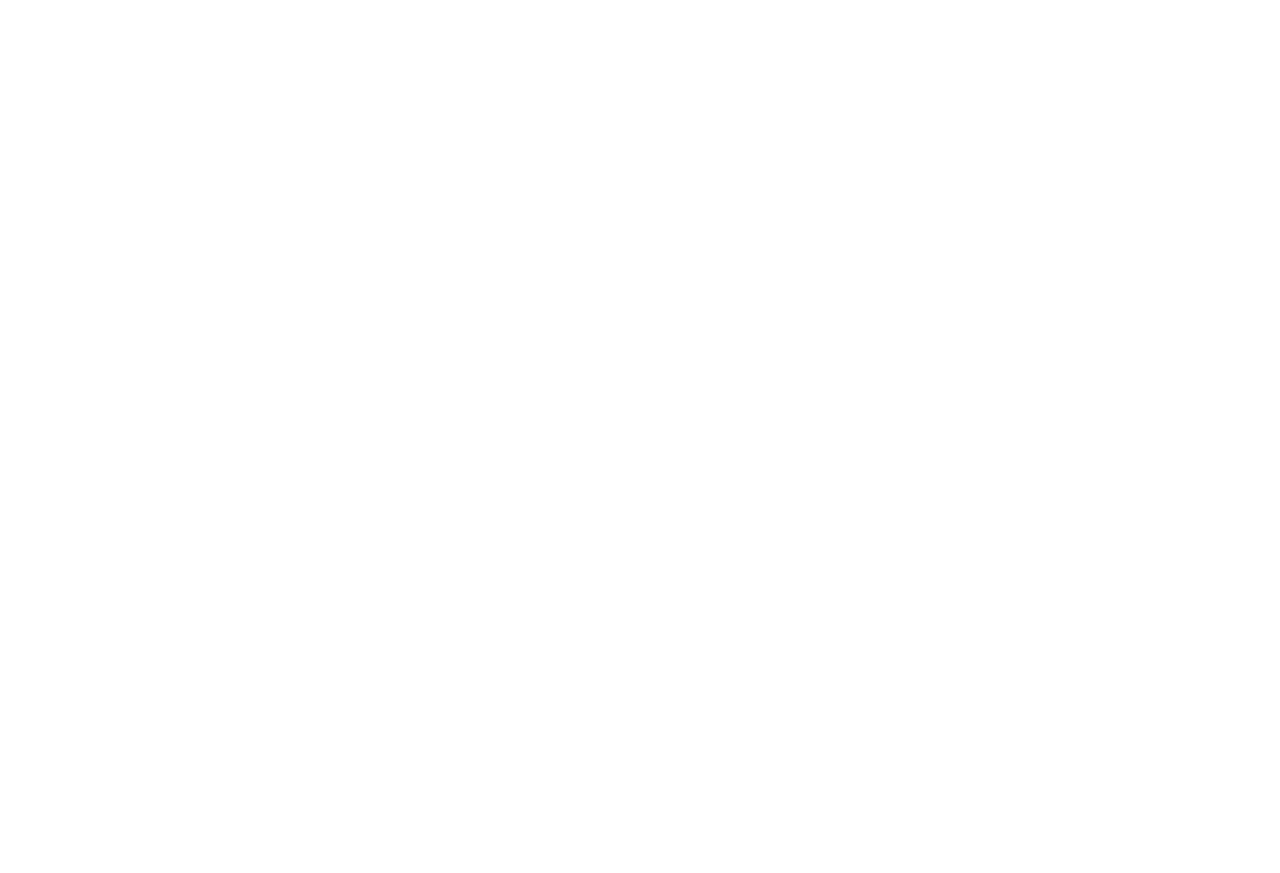
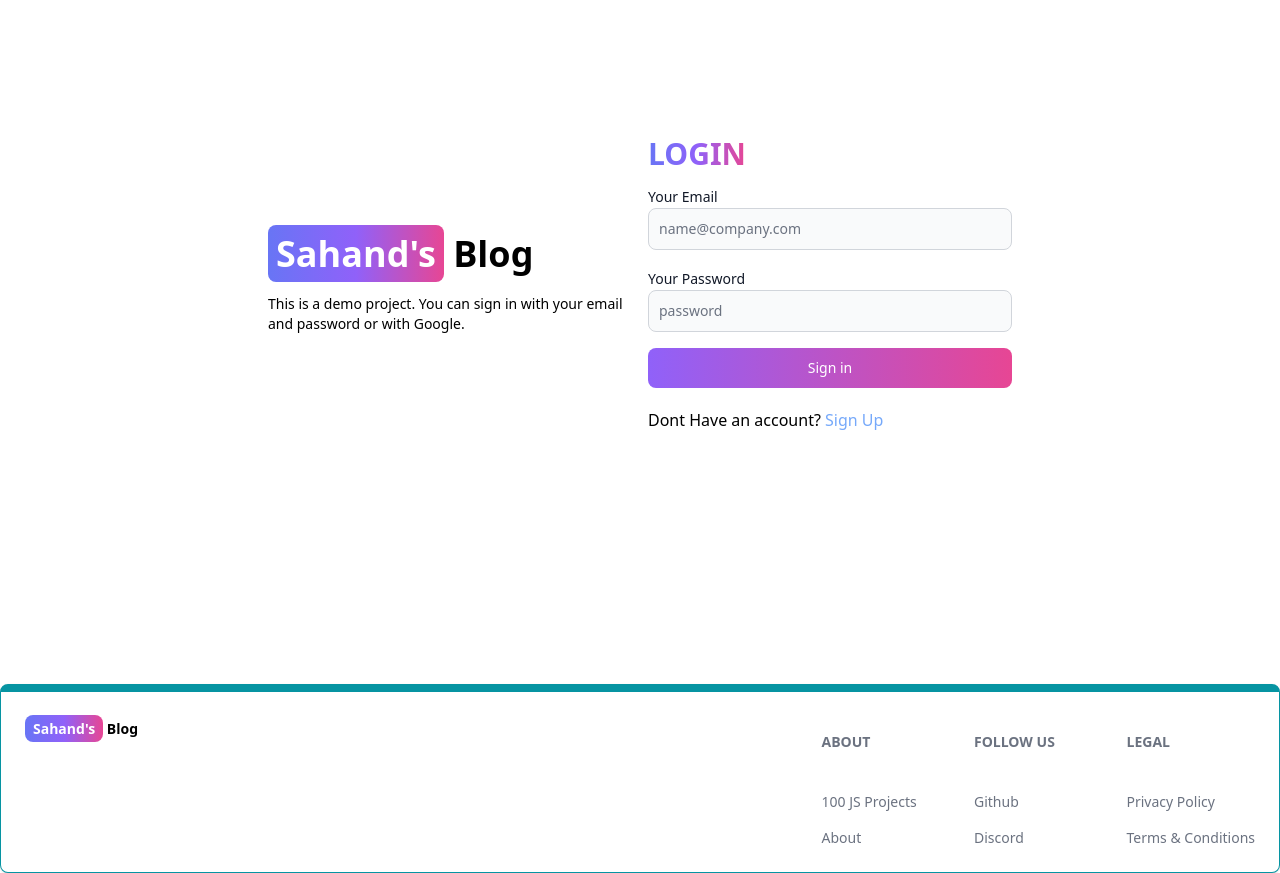
Before and after one commit to deepakgithub1997/mern-blog, a React (Vite) app in the folder client/: page /sign-in in a window 1280 px wide. Shown: the part 180-1053 px from the top of the page. Before the commit the page ends 800 px from the top, so only its background shows below. Built offline with nearby package versions, Linux system fonts and the light colour scheme.

Commit message:
Create Sign In UI

```diff
--- a/client/src/App.jsx
+++ b/client/src/App.jsx
@@ -6,6 +6,7 @@
 import Dashboard from './pages/Dashboard';
 import Projects from './pages/Projects';
 import Header from './components/Header';
+import Footers from './components/Footers';
 
 const App = () => {
   return (
@@ -19,6 +20,7 @@
         <Route path="/Dashboard" element={<Dashboard />} />
         <Route path="/projects" element={<Projects />} />
       </Routes>
+      <Footers />
     </BrowserRouter>
   )
 }
--- /dev/null
+++ b/client/src/components/Footers.jsx
@@ -0,0 +1,73 @@
+import { Footer } from 'flowbite-react';
+import { Link } from 'react-router-dom';
+
+const Footers = () => {
+  return (
+    <Footer container className="border border-t-8 border-teal-500">
+      <div className="w-full">
+        <div className="flex justify-between ">
+          <div className="">
+            <Link to="/" className="self-center whitespace-nowrap text-sm sm:text:xl font-semibold dark:text-white">
+              <span className='px-2 py-1 bg-gradient-to-r from-indigo-500 via-purple-500 to-pink-500 rounded-lg text-white'>Sahand's</span> Blog
+            </Link>
+          </div>
+          <div className="grid grid-cols-2 sm:mt-4 sm:grid-cols-3 sm:gap-6">
+            <Footer.LinkGroup col>
+              <Footer.Title title='About' />
+              <Footer.Link
+                href='https://www.100jsprojects.com'
+                target='_blank'
+                rel="noopener noreference"
+              >
+                100 JS Projects
+              </Footer.Link>
+              <Footer.Link
+                href='/about'
+                target='_blank'
+                rel="noopener noreference"
+              >
+                About
+              </Footer.Link>
+            </Footer.LinkGroup>
+            <Footer.LinkGroup col>
+              <Footer.Title title='FOLLOW US' />
+              <Footer.Link
+                href='https://github.com/sahandghavidel'
+                target='_blank'
+                rel="noopener noreference"
+              >
+                Github
+              </Footer.Link>
+              <Footer.Link
+                href='#'
+                target='_blank'
+                rel="noopener noreference"
+              >
+                Discord
+              </Footer.Link>
+            </Footer.LinkGroup>
+            <Footer.LinkGroup col>
+              <Footer.Title title='LEGAL' />
+              <Footer.Link
+                href='#'
+                target='_blank'
+                rel="noopener noreference"
+              >
+                Privacy Policy
+              </Footer.Link>
+              <Footer.Link
+                href='#'
+                target='_blank'
+                rel="noopener noreference"
+              >
+                Terms & Conditions
+              </Footer.Link>
+            </Footer.LinkGroup>
+          </div>
+        </div>
+      </div>
+    </Footer>
+  )
+}
+
+export default Footers
--- /dev/null
+++ b/client/src/elements/Logo.jsx
@@ -0,0 +1,12 @@
+import React from 'react'
+import { Link } from 'react-router-dom'
+
+const Logo = ({ size }) => {
+  return (
+    <Link to="/" className={`${size} self-center whitespace-nowrap  font-semibold dark:text-white`} >
+      <span className='px-2 py-1 bg-gradient-to-r from-indigo-500 via-purple-500 to-pink-500 rounded-lg text-white'>Sahand's</span> Blog
+    </Link >
+  )
+}
+
+export default Logo
--- /dev/null
+++ b/client/src/elements/Sectionhead.jsx
@@ -0,0 +1,11 @@
+import React from 'react'
+
+const Sectionhead = ({ text, element }) => {
+  return (
+    <h2 className='mx-auto text-3xl font-extrabold mb-3 text-center
+    bg-gradient-to-r from-indigo-500 via-purple-500 to-pink-500
+    inline-block text-transparent bg-clip-text uppercase'>{text}</h2>
+  )
+}
+
+export default Sectionhead
--- a/client/src/pages/Signin.jsx
+++ b/client/src/pages/Signin.jsx
@@ -1,8 +1,68 @@
-import React from 'react'
+import { Alert, Button, Label, Spinner, TextInput } from 'flowbite-react'
+import React, { useState } from 'react'
+import { Link } from 'react-router-dom'
+import Sectionhead from '../elements/Sectionhead';
+import Logo from '../elements/Logo';
 
 const Signin = () => {
+  const [formData, setformData] = useState({ email: "", password: "" });
+  const [ErrorMessage, setErrorMessage] = useState("");
+  const [errors, setErrors] = useState({});
+  const [loading, setLoading] = useState(false);
+
+  const inputHandler = (e) => {
+    setformData({ ...formData, [e.target.id]: e.target.value });
+  }
+
+  const handleSubmit = (e) => {
+    e.preventDefault();
+
+  }
+
   return (
-    <div>Signin</div>
+    <div className="py-10 min-h-0 flex md:min-h-screen md:py-5">
+      <div className="flex items-center p-3 max-w-3xl mx-auto flex-col md:flex-row gap-4">
+        {/* LEFT */}
+        <div className="flex-1">
+          <Logo size="text-4xl" />
+          <p className='text-sm mt-5'>This is a demo project. You can sign in with your email and password or with Google.</p>
+        </div>
+        {/* RIGHT */}
+        <div className="flex-1 w-full">
+          <Sectionhead text="Login" element="h1" />
+          <form className='flex flex-col gap-4' onSubmit={handleSubmit}>
+            <div className="">
+              <Label value="Your Email" />
+              <TextInput type='email' placeholder='name@company.com' id="email" onChange={inputHandler} />
+              {errors.email && <span className="text-red-600 text-sm">{errors.email}</span>}
+            </div>
+            <div className="">
+              <Label value="Your Password" />
+              <TextInput type='password' placeholder='password' id="password" onChange={inputHandler} />
+              {errors.password && <span className="text-red-600 text-sm">{errors.password}</span>}
+            </div>
+            <Button type="submit" gradientDuoTone="purpleToPink" disabled={loading}>
+              {
+                loading ? (
+                  <>
+                    <Spinner size='sm' />
+                    <span className='pl-3'>Loading...</span>
+                  </>
+                ) : "Sign in"
+              }
+            </Button>
+          </form>
+          <div className="mt-5">
+            <p>Dont Have an account? <Link to='/sign-up' className='text-blue-400'>Sign Up</Link></p>
+          </div>
+          {
+            ErrorMessage && (
+              <Alert className="mt-4" color='failure'>{ErrorMessage}</Alert>
+            )
+          }
+        </div>
+      </div>
+    </div>
   )
 }
 
--- a/client/src/pages/Signup.jsx
+++ b/client/src/pages/Signup.jsx
@@ -1,6 +1,8 @@
 import { Alert, Button, Label, Spinner, TextInput } from 'flowbite-react'
 import React, { useState } from 'react'
 import { Link, useNavigate } from 'react-router-dom'
+import Logo from '../elements/Logo';
+import Sectionhead from '../elements/Sectionhead';
 
 const Signup = () => {
 
@@ -79,17 +81,21 @@
 
   }
   return (
-    <div className="min-h-screen mt-20">
+    <div className="py-10 min-h-0 flex md:min-h-screen md:py-5">
       <div className="flex items-center p-3 max-w-3xl mx-auto flex-col md:flex-row gap-4">
         {/* LEFT */}
         <div className="flex-1">
-          <Link to="/" className="self-center whitespace-nowrap text-4xl font-semibold dark:text-white">
-            <span className='px-2 py-1 bg-gradient-to-r from-indigo-500 via-purple-500 to-pink-500 rounded-lg text-white'>Sahand's</span> Blog
-          </Link>
+          <Logo size="text-4xl" />
           <p className='text-sm mt-5'>This is a demo project. You can sign up with your email and password or with Google. </p>
         </div>
         {/* RIGHT */}
         <div className="flex-1 w-full">
+          <Sectionhead text="Register" element="h2" />
+          {
+            ErrorMessage && (
+              <Alert className="mb  -4" color='failure'>{ErrorMessage}</Alert>
+            )
+          }
           <form className='flex flex-col gap-4' onSubmit={handleSubmit}>
             <div className="">
               <Label value="Your Username" />
@@ -118,13 +124,9 @@
             </Button>
           </form>
           <div className="mt-5">
-            <p>Have an account? <Link to='/signin' className='text-blue-400'>Sign in</Link></p>
+            <p>Have an account? <Link to='/sign-in' className='text-blue-400'>Sign in</Link></p>
           </div>
-          {
-            ErrorMessage && (
-              <Alert className="mt-4" color='failure'>{ErrorMessage}</Alert>
-            )
-          }
+
         </div>
       </div>
     </div>
```
